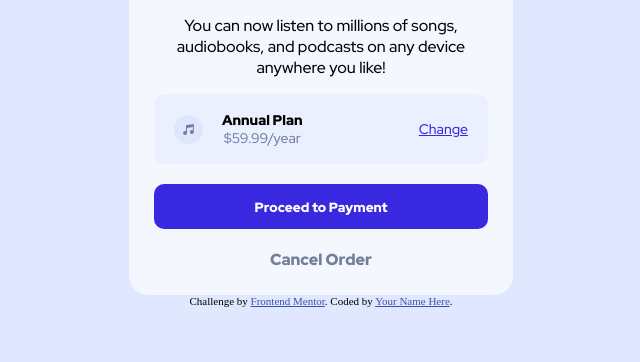
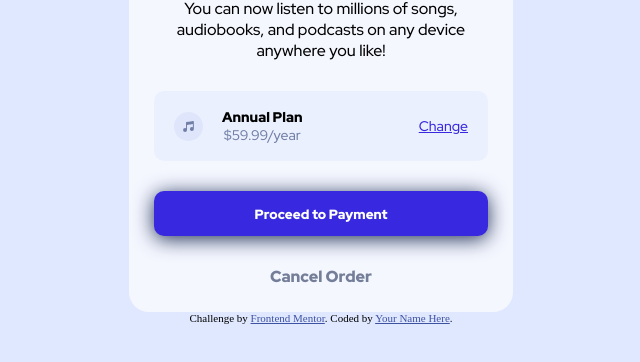
Before and after one commit to kefiiiiR/Order-Summary, a plain HTML site: page index.html in a window 1280 px wide. Shown: the part 370-732 px from the top of the page, without its empty margins (319-959 px from the left). Drawn offline with Linux system fonts and the light colour scheme.

Commit message:
Add files via upload

```diff
--- a/styles.css
+++ b/styles.css
@@ -1,5 +1,5 @@
 /* TAGS */
-html {
+* {
   box-sizing: border-box;
 }
 
@@ -45,6 +45,7 @@ body {
   font-weight: 500;
   padding: 0 20px;
   padding-top: 0;
+  margin-bottom: 30px;
 }
 
 .plan {
@@ -105,11 +106,12 @@ body {
   height: 45px;
   border-radius: 10px;
   border: 0;
-  margin-top: 20px;
+  margin-top: 30px;
   color: white;
   font-family: 'Red Hat Display', sans-serif;
   font-weight: 900;
   cursor: pointer;
+  box-shadow: 0 3px 20px hsl(223, 47%, 23%);
 }
 
 .payment button:hover {
@@ -117,8 +119,8 @@ body {
 }
 
 .payment a {
-  display: block;
-  margin-top: 20px;
+  display: inline-block;
+  margin-top: 30px;
   font-family: 'Red Hat Display', sans-serif;
   font-weight: 900;
   opacity: 0.6;
```
